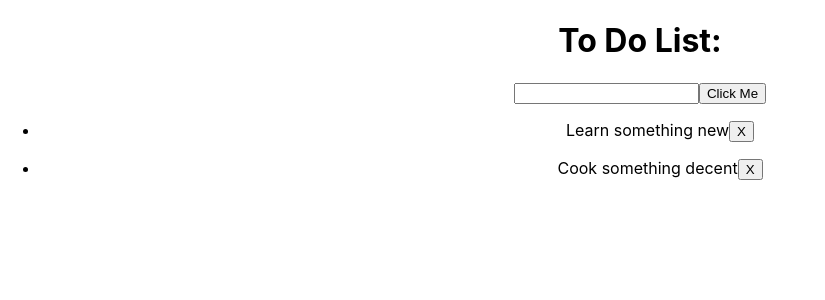
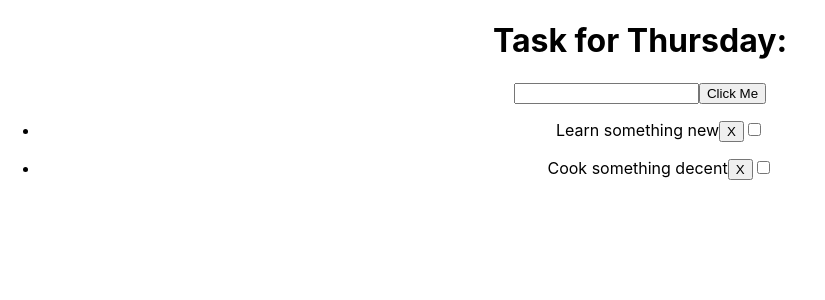
Before and after one commit to maximilianosinopoli/todo-react-delete, a React (Create React App) app: page / in a window 1280 px wide. Shown: the top 300 px of the page, without its empty margins (0-825 px from the left). Built offline with nearby package versions, Linux system fonts and the light colour scheme.

Commit message:
Title changes according to the weekday

```diff
--- a/src/components/App/App.js
+++ b/src/components/App/App.js
@@ -3,6 +3,19 @@ import Form from "../Form";
 import { useState } from "react";
 
 function App() {
+  const weekday = [
+    "Sunday",
+    "Monday",
+    "Tuesday",
+    "Wednesday",
+    "Thursday",
+    "Friday",
+    "Saturday",
+  ];
+
+  const date = new Date();
+  let day = weekday[date.getDay()];
+
   const [newItem, setNewItem] = useState("");
   const [todos, setTodos] = useState([
     "Learn something new",
@@ -26,7 +39,7 @@ function App() {
 
   return (
     <div className="App">
-      <h1>To Do List:</h1>
+      <h1>Task for {day}:</h1>
       <Form
         updateInput={updateInput}
         updateItems={updateItems}
--- a/src/components/Item/index.js
+++ b/src/components/Item/index.js
@@ -6,6 +6,7 @@ function Item({ text, deleteItem }) {
       <p>
         {text}
         <button onClick={deleteItem}>X</button>
+        <input type="checkbox" />
       </p>
     </div>
   );
```
